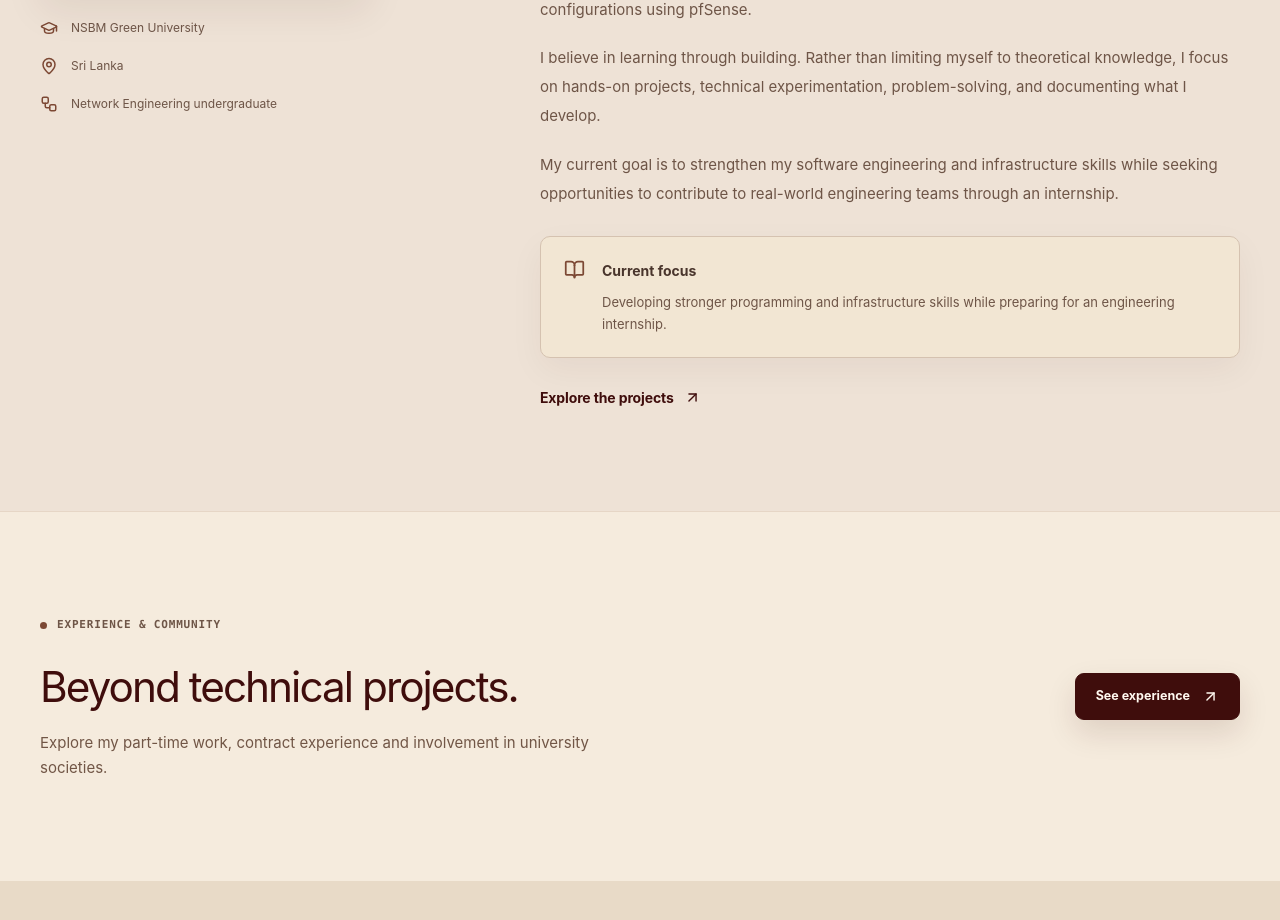
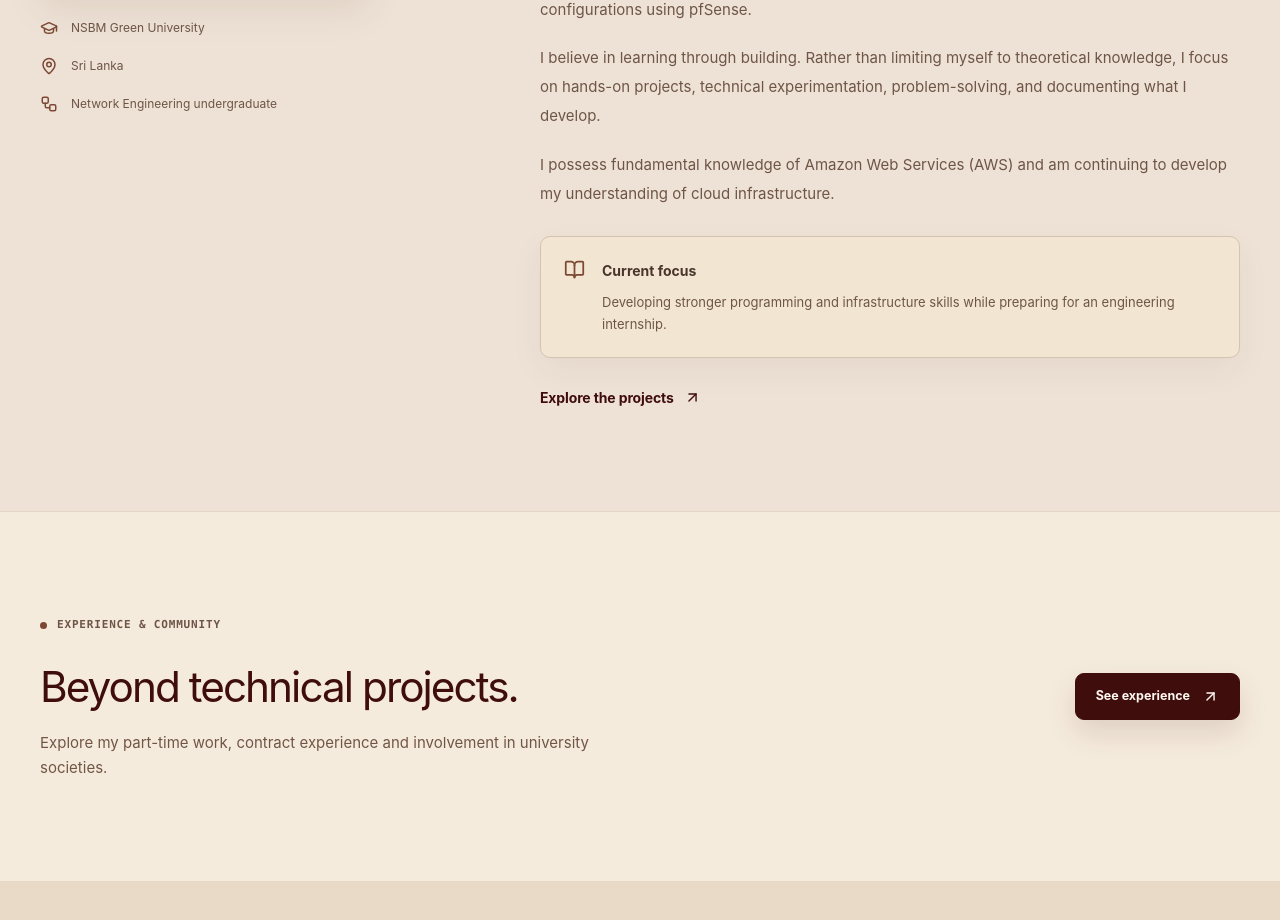
Before and after one commit to fayajahamad/fayajahamad-portfolio, a Next.js app: page /about in a window 1280 px wide. Shown: the part 1066-1986 px from the top of the page. Built offline with nearby package versions, Linux system fonts and the light colour scheme; no server answers.

Commit message:
Update profile.ts

```diff
--- a/src/data/profile.ts
+++ b/src/data/profile.ts
@@ -18,6 +18,6 @@ export const profile = {
     "I enjoy exploring how software and networking technologies work together to solve real-world problems. My learning journey involves developing practical applications, configuring network environments, experimenting with security technologies, and continuously improving my programming skills.",
     "I have worked on practical projects involving Python-based network monitoring, password strength analysis, VoIP infrastructure using Asterisk, and firewall and network security configurations using pfSense.",
     "I believe in learning through building. Rather than limiting myself to theoretical knowledge, I focus on hands-on projects, technical experimentation, problem-solving, and documenting what I develop.",
-    "My current goal is to strengthen my software engineering and infrastructure skills while seeking opportunities to contribute to real-world engineering teams through an internship.",
+    "I possess fundamental knowledge of Amazon Web Services (AWS) and am continuing to develop my understanding of cloud infrastructure.",
   ] as readonly string[],
 } as const;
```
